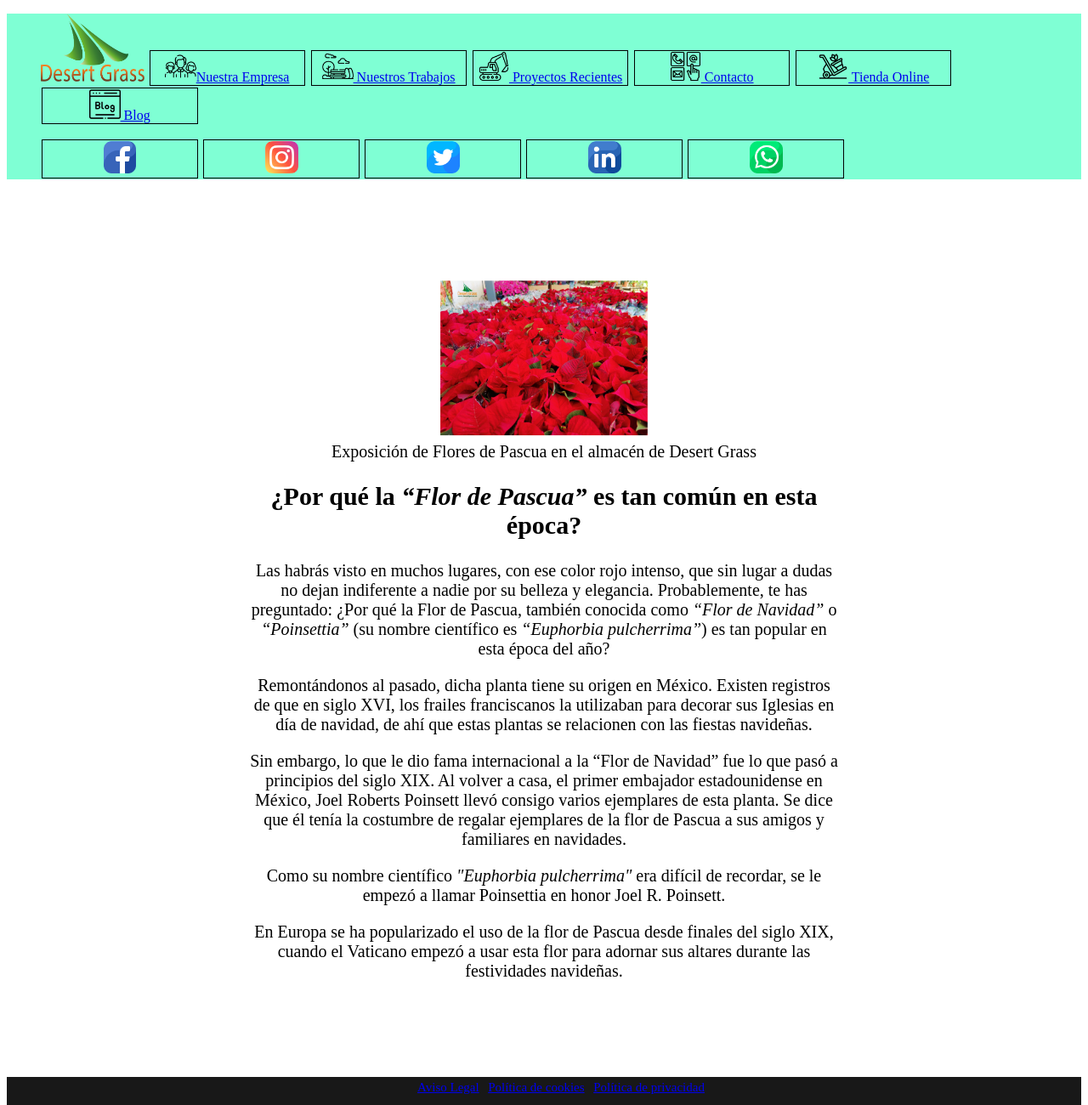
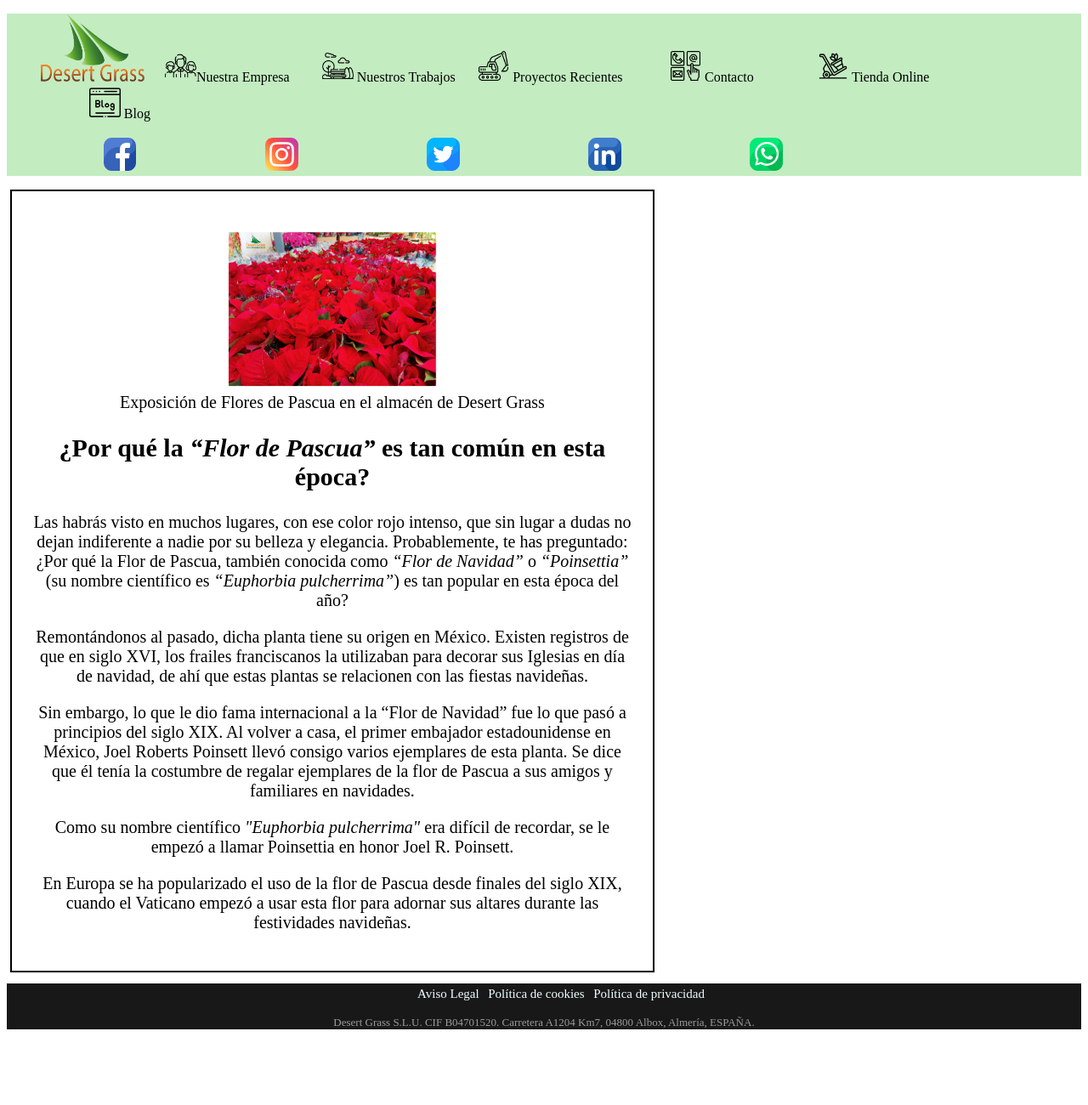
Before and after one commit to VictorRubinho/Proyecto-Pagina-Web-1, a plain HTML site: page Blog.html in a window 1280 px wide. Shown: the top 1300 px of the page at 85% size. After the commit the page ends 1219 px from the top, so only its background shows below. Drawn offline with Linux system fonts and the light colour scheme.

Commit message:
21/01/22

```diff
--- a/CSS/style.css
+++ b/CSS/style.css
@@ -8,14 +8,14 @@ a:visited {
 
 a:hover {
     font-weight: bold;
+    text-decoration: underline;
+
 }
 header {
-    background-color: aquamarine;
+    background-color:#c3ecc1 ;
     position: sticky;
     top: 0;
-
     width: 100%;
-
 
 }
 
@@ -31,7 +31,6 @@ header .li-menu {
     padding: 0%;
     text-align: center;
     display: inline-block;
-    border: 1px solid black;
 }
 
 header .icono-menu {
@@ -41,6 +40,15 @@ header .icono-menu {
 header .icono-redes {
     width: 40px;
     padding: 0.3%;
+}
+
+.menu a {
+    color: black;
+    text-decoration: none;
+}
+
+.menu a:hover {
+    text-decoration: underline;
 }
 
 
@@ -84,7 +92,11 @@ footer {
 
 footer ul li {
     display: inline-block;
+}
 
+footer ul a {
+    color: azure;
+    text-decoration: none;
 }
 
 .texto-footer {
@@ -96,15 +108,16 @@ footer ul li {
 .texto-footer2 {
     font-size: 15px;
     text-align: center;
-    color: rgb(155, 155, 155);
     padding: 0.3%;
 }
 
 .articulo1 {
     font-size: 20px;
     text-align: center;
-    padding: 80px 280px;
+    padding: 2%;
     margin: 0.3%;
+    border: 2px solid black;
+    width: 60%;
 }
 .presentacion-trabajo {
     width: 50%;
@@ -113,9 +126,11 @@ footer ul li {
 
 #empresa {
     font-size: 20px;
-    text-align: center;
-    padding: 80px 280px;
+    text-align:center;
+    padding: 2%;
     margin: 0.3%;
+    border: 2px solid black;
+    width: 60%;
 }
 
 #contacto {
```
